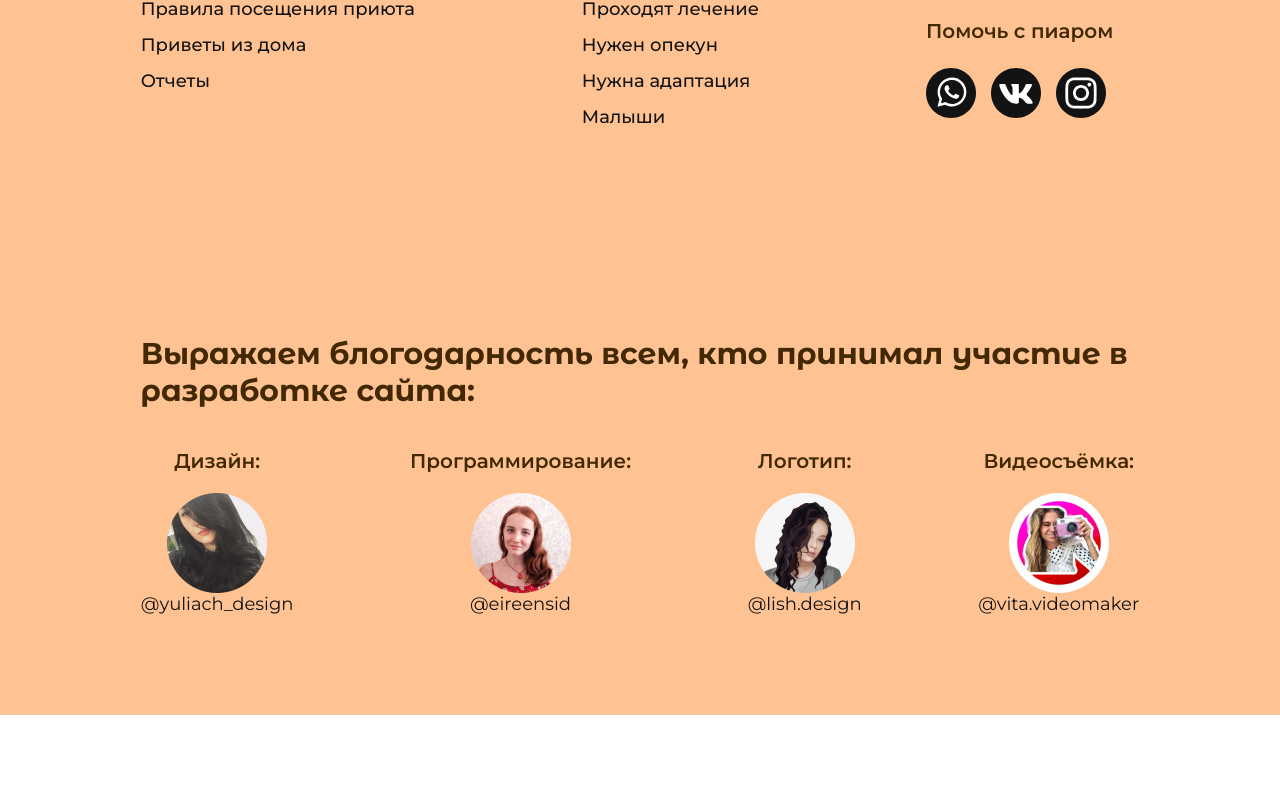
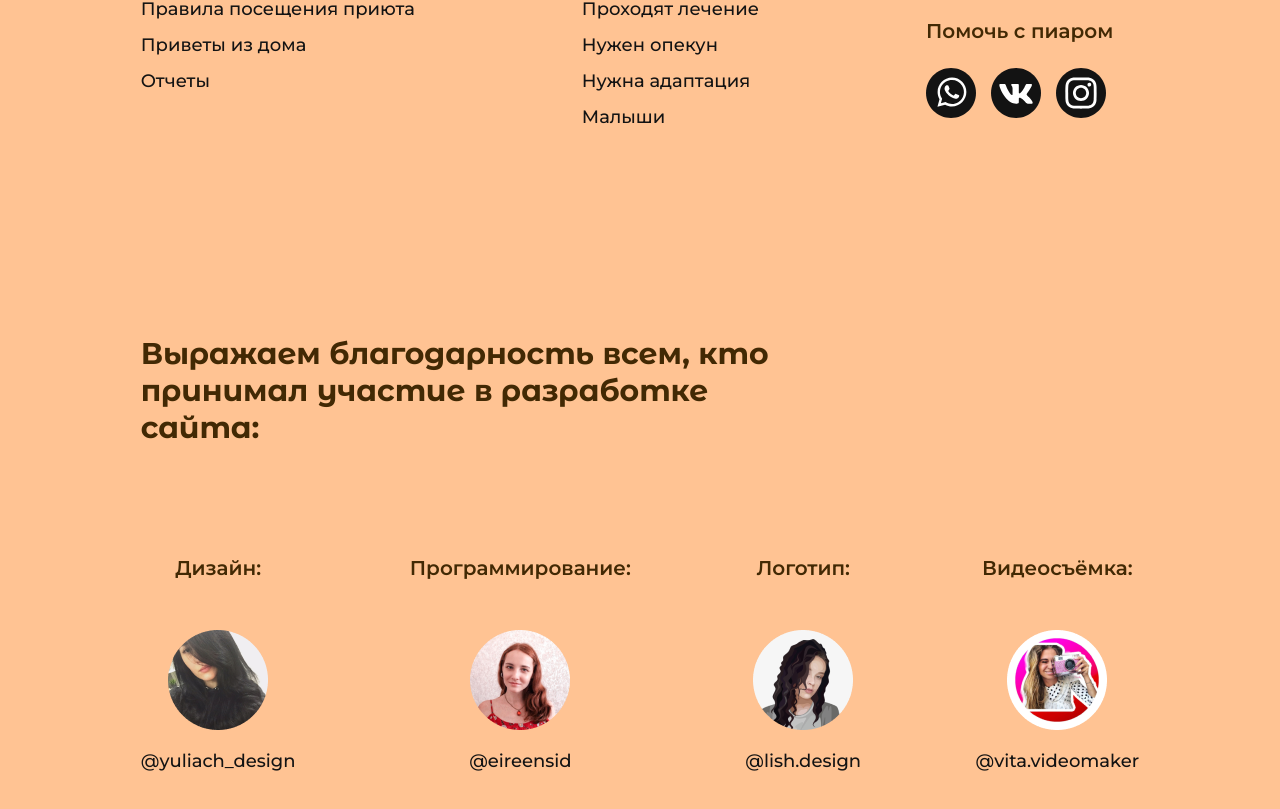
Before and after one commit to eireensid/animal-shelter, a Next.js app: page / in a window 1280 px wide. Shown: the part 10378-11187 px from the top of the page. Before the commit the page ends 11093 px from the top, so only its background shows below. Built offline with nearby package versions, Linux system fonts and the light colour scheme.

Commit message:
developers component style change

```diff
--- a/components/WebsiteTeam.js
+++ b/components/WebsiteTeam.js
@@ -3,7 +3,7 @@ import styles from '~/styles/components/WebsiteTeam.module.scss'
 export default function WebsiteTeam() {
   return <>
     <div className={styles.developersBlock}>
-      <h2>Выражаем блогодарность всем, кто принимал участие в разработке сайта:</h2>
+      <h2>Выражаем благодарность всем, кто принимал участие в разработке сайта:</h2>
       <div className={styles.developersWrapper}>
         <div className={styles.developer}>
           <h4>Дизайн:</h4>
--- a/styles/MainLayout.module.scss
+++ b/styles/MainLayout.module.scss
@@ -42,7 +42,7 @@
   padding: {
     left: 11%;
     right: 11%;
-    bottom: 100px;
+    bottom: 180px;
   }
   justify-content: flex-end;
   align-items: space-between;
--- a/styles/components/WebsiteTeam.module.scss
+++ b/styles/components/WebsiteTeam.module.scss
@@ -2,16 +2,23 @@
 
 .developersBlock h2 {
   font-size: 1.667em;
+  width: 63%;
 }
 .developersWrapper {
   display: flex;
   justify-content: space-between;
+  padding-top: 70px;
 }
 .developer {
   display: flex;
   flex-direction: column;
   align-items: center;
 }
+.developer h4 {
+  padding-bottom: 50px!important;
+}
 .developer span {
   display: block;
+  padding-top: 20px;
+  font-weight: $mediumWeight;
 }
```
